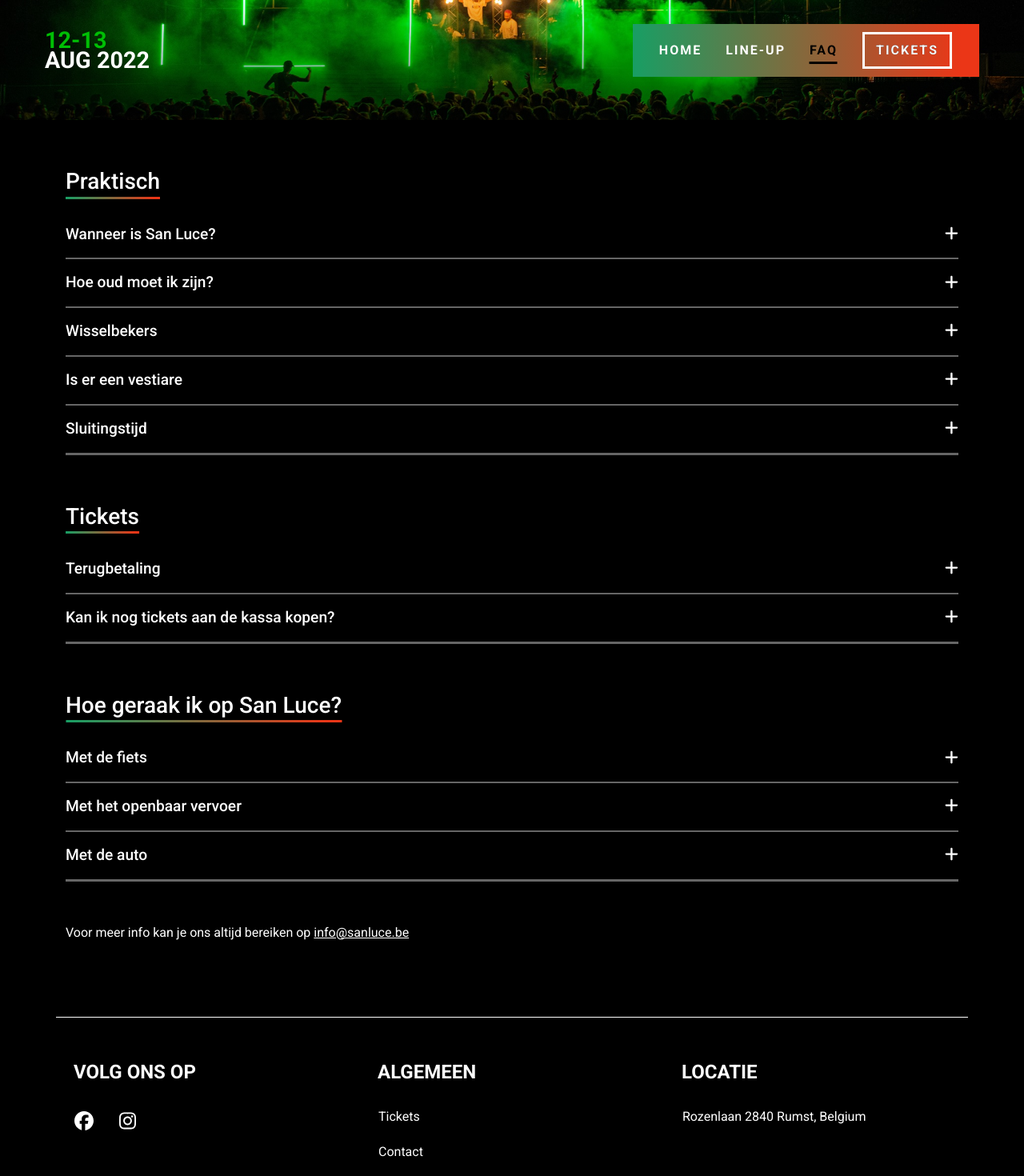
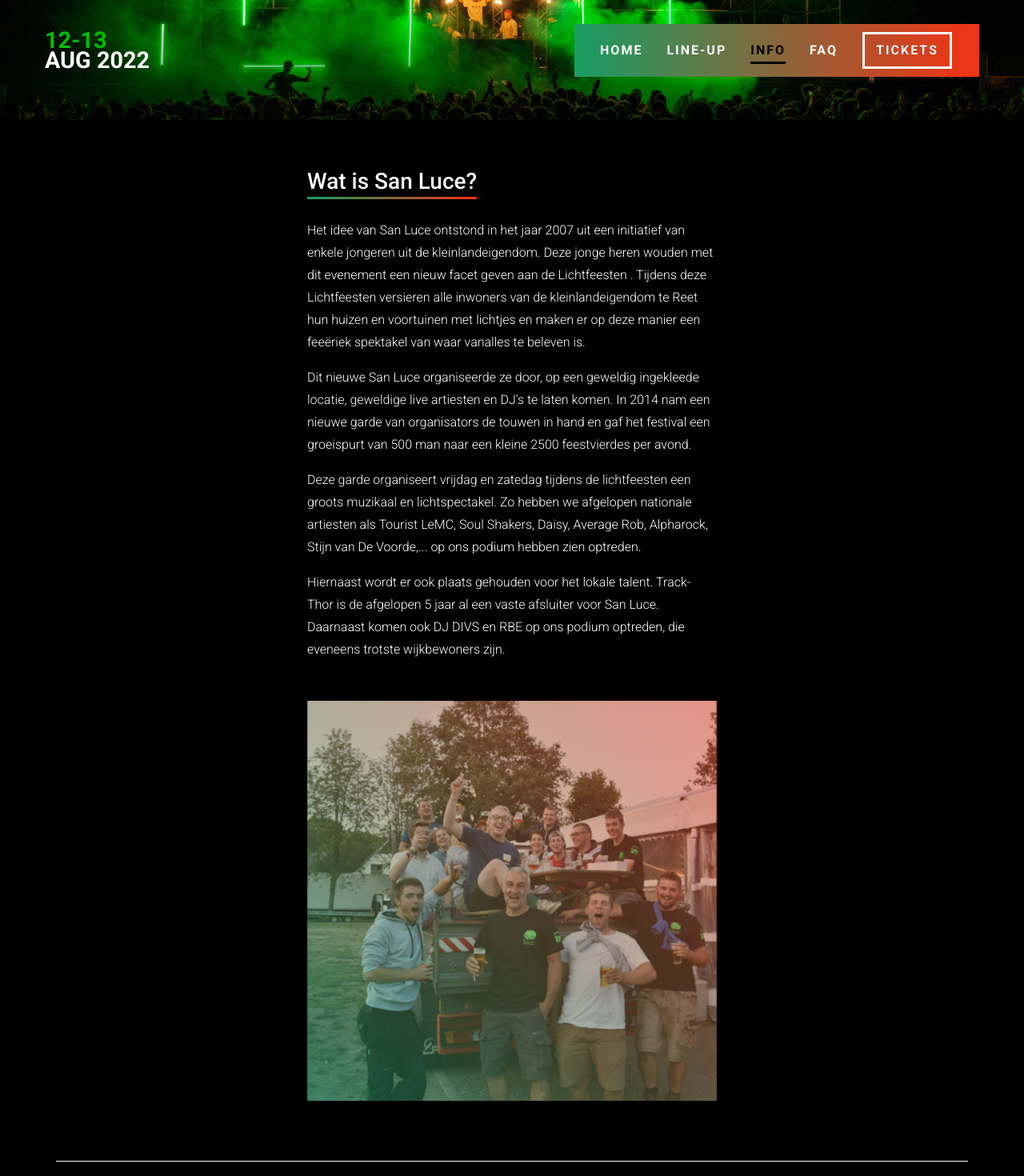
Before and after one commit to segersviktor/san-luce-2022, a Next.js app: page /info in a window 1280 px wide. Shown: the top 1470 px of the page at 80% size. Built offline with nearby package versions, Linux system fonts and the light colour scheme.

Commit message:
Added info page

```diff
--- a/components/main-footer.js
+++ b/components/main-footer.js
@@ -53,6 +53,13 @@ const MainFooter = () => {
                             <li>
                                 <Link href='/info'>
                                     <a>
+                                        Info
+                                    </a>
+                                </Link>
+                            </li>
+                            <li>
+                                <Link href='/faq'>
+                                    <a>
                                         FAQ
                                     </a>
                                 </Link>
--- a/components/main-navigation.js
+++ b/components/main-navigation.js
@@ -39,6 +39,13 @@ const MainNavigation = () => {
                         <li className={ (router.pathname === "/info" ? 'main-navigation__menu--item is-active' : 'main-navigation__menu--item') }>
                             <Link href='/info'>
                                 <a>
+                                    Info
+                                </a>
+                            </Link>
+                        </li>
+                        <li className={ (router.pathname === "/faq" ? 'main-navigation__menu--item is-active' : 'main-navigation__menu--item') }>
+                            <Link href='/faq'>
+                                <a>
                                     FAQ
                                 </a>
                             </Link>
--- a/pages/info/index.js
+++ b/pages/info/index.js
@@ -1,43 +1,32 @@
 import React from 'react';
 import MasterLayout from "../../components/master-layout";
 import MainHeader from "../../components/main-header";
-import questionData from "../../data/faq.json";
-import Question from "../../components/render/question";
 
-const Faq = ({questions}) => {
+const Info = () => {
+    const backgroundImage = `linear-gradient(to bottom left, rgba(235, 54, 23, 0.5), rgba(24, 158, 100, 0.5)), url('../images/crew.png')`;
+
     return (
         <MasterLayout>
             <div className="main-layout__content">
                 <MainHeader/>
-                <div className="section-questions">
-                    <section className="container">
-                        <h3>Praktisch</h3>
-                        <div className="questions">
-                            { questions['Praktisch'].map((item, key) => {
-                                return (
-                                    <Question key={ key } question={ item.question } answer={ item.answer } />
-                                )
-                            }) }
+                <div className="section-info">
+                    <section className="section-info__about">
+                        <div className="section-info__about--inner">
+                            <h3>Wat is San Luce?</h3>
+                            <p className="text">
+                                Het idee van San Luce ontstond in het jaar 2007 uit een initiatief van enkele jongeren uit de kleinlandeigendom. Deze jonge heren wouden met dit evenement een nieuw facet geven aan de Lichtfeesten . Tijdens deze Lichtfeesten versieren alle inwoners van de kleinlandeigendom te Reet hun huizen en voortuinen met lichtjes en maken er op deze manier een feeëriek spektakel van waar vanalles te beleven is.
+                            </p>
+                            <p className="text">
+                                Dit nieuwe San Luce organiseerde ze door, op een geweldig ingekleede locatie, geweldige live artiesten en DJ's te laten komen. In 2014 nam een nieuwe garde van organisators de touwen in hand en gaf het festival een groeispurt van 500 man naar een kleine 2500 feestvierdes per avond.
+                            </p>
+                            <p className="text">
+                                Deze garde organiseert vrijdag en zatedag tijdens de lichtfeesten een groots muzikaal en lichtspectakel. Zo hebben we afgelopen nationale artiesten als Tourist LeMC, Soul Shakers, Daisy, Average Rob, Alpharock, Stijn van De Voorde,... op ons podium hebben zien optreden.
+                            </p>
+                            <p className="text">
+                                Hiernaast wordt er ook plaats gehouden voor het lokale talent. Track-Thor is de afgelopen 5 jaar al een vaste afsluiter voor San Luce. Daarnaast komen ook DJ DIVS en RBE op ons podium optreden, die eveneens trotste wijkbewoners zijn.
+                            </p>
                         </div>
-                        <h3>Tickets</h3>
-                        <div className="questions">
-                            { questions['Tickets'].map((item, key) => {
-                                return (
-                                    <Question key={ key } question={ item.question } answer={ item.answer } />
-                                )
-                            }) }
-                        </div>
-                        <h3>Hoe geraak ik op San Luce?</h3>
-                        <div className="questions">
-                            { questions['Hoe geraak ik op San Luce?'].map((item, key) => {
-                                return (
-                                    <Question key={ key } question={ item.question } answer={ item.answer } />
-                                )
-                            }) }
-                        </div>
-                        <div className="questions questions--other">
-                            {/*TODO MAIL ADRES*/}
-                            <p className="text">Voor meer info kan je ons altijd bereiken op <a href="mailto:lennert.slabbinck@hotmail.be">info@sanluce.be</a></p>
+                        <div className="section-info__about--image" style={{backgroundImage: backgroundImage}}>
                         </div>
                     </section>
                 </div>
@@ -46,11 +35,4 @@ const Faq = ({questions}) => {
     )
 }
 
-
-export const getStaticProps = async () => {
-    return {
-        props: {questions: questionData},
-    };
-};
-
-export default Faq;
+export default Info;
--- a/styles/components/_components.scss
+++ b/styles/components/_components.scss
@@ -5,6 +5,7 @@
 @import "section-line-up";
 @import "section-tickets";
 @import "section-questions";
+@import "section-info";
 @import "countdown";
 @import "section-aftermovie";
 @import "render/line-up";
--- /dev/null
+++ b/styles/components/_section-info.scss
@@ -0,0 +1,43 @@
+$b: 'section-info';
+
+.#{$b} {
+  background: $black;
+  display: flex;
+  justify-content: center;
+  padding-top: 50px;
+
+  &__about {
+    max-width: 40%;
+
+    &--image {
+      height: 500px;
+      background-position: center;
+      background-size: cover;
+      background-repeat: no-repeat;
+    }
+
+    &--inner {
+      color: $white;
+      margin-bottom: rem(50);
+    }
+  }
+
+  h3 {
+    margin-bottom: rem(20);
+    position: relative;
+    display: inline-block;
+    padding: 10px 0;
+
+    &:after {
+      content: "";
+      background-image: -webkit-linear-gradient(right, #EB3617 5.19%, #189E64 100%);
+      background-image: linear-gradient(270deg, #EB3617 5.19%, #189E64 100%);
+      width: 100%;
+      height: 3px;
+      position: absolute;
+      left: 50%;
+      bottom: 5px;
+      transform: translateX(-50%);
+    }
+  }
+}
--- a/styles/config/_typo.scss
+++ b/styles/config/_typo.scss
@@ -9,6 +9,7 @@ $font-family-alt:                   'Merriweather', serif;
 }
 
 .text {
+  font-weight: 300;
   font-size: 1rem;
   line-height: 28px;
 }
```
Also changed, not shown: pages/faq/index.js (added, +56 -0 lines), public/images/crew.png (added).
